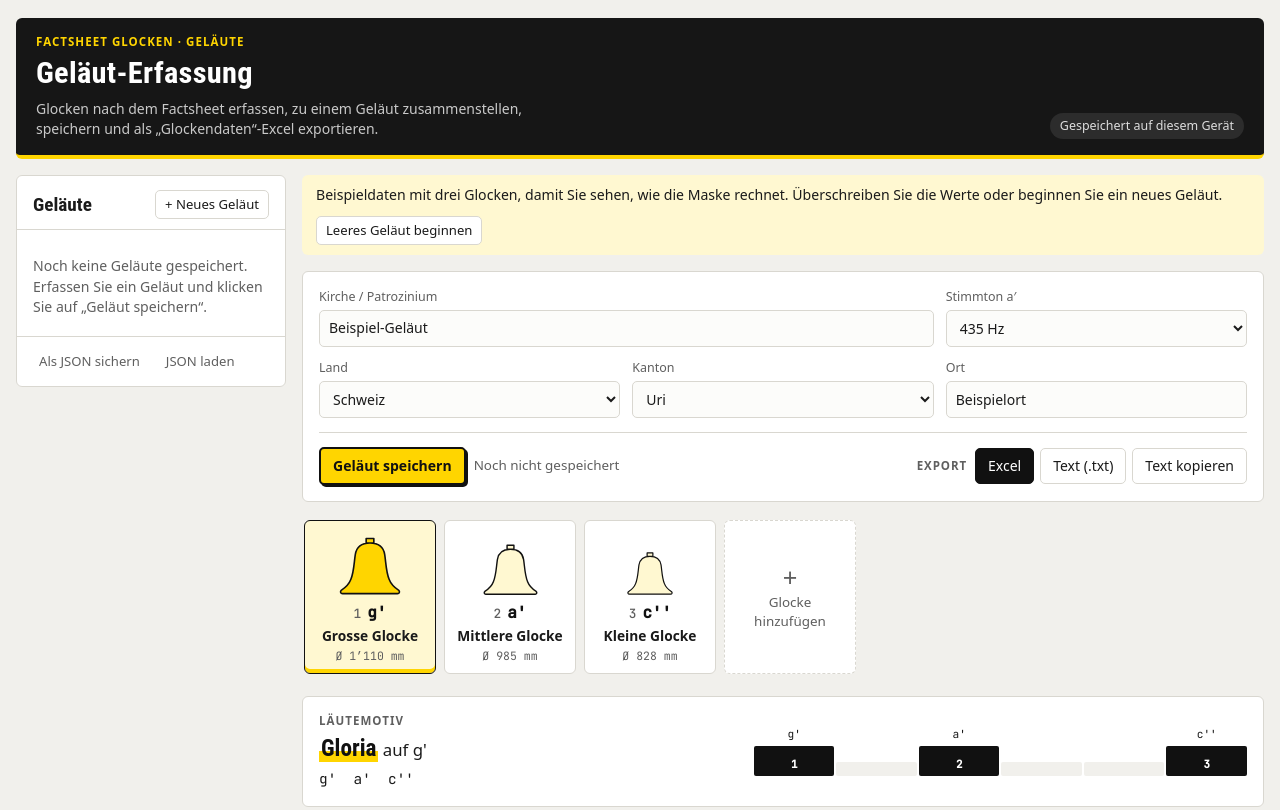
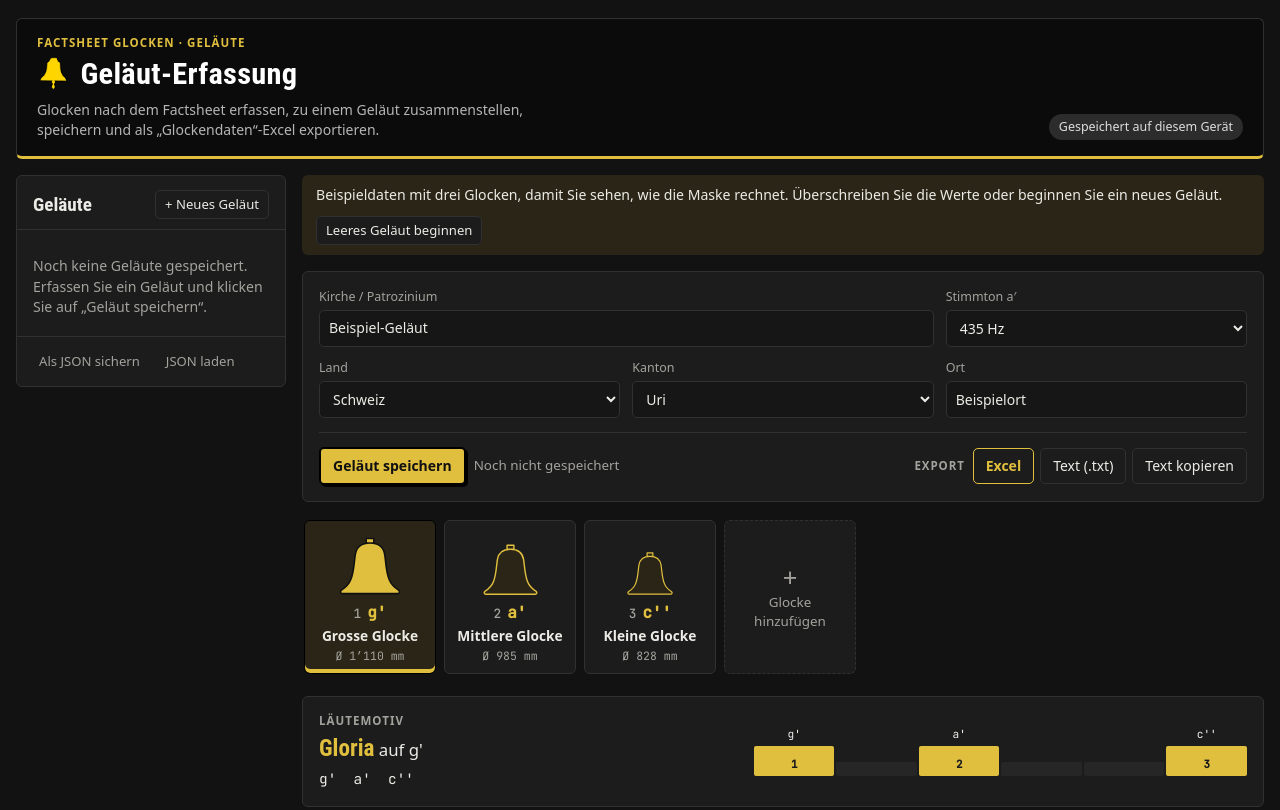
Before and after one commit to GaGandalf/Gelaeuteerfassung, a website: page www/index.html in a window 1280 px wide. Shown: the top 810 px of the page. Drawn offline with Linux system fonts and the light colour scheme.

Commit message:
Dunkles Design mit gedämpftem Gelb, App-Icon von GlockenTV
- Immer dunkles Design (unabhängig von der Systemeinstellung)
- Gelb gedämpft (#e0bf3e statt #ffd500), weniger grosse Gelbflächen;
  Excel-Knopf als Umrissknopf
- App-Icons (Web-App, iOS, Android-Vorlagen in assets/) aus der Glocke
  der GlockenTV-Website (glocke-512.png) auf dunklem Grund
- Glocke im Kopf der App
- Manifest/App-Hintergrund dunkel, Offline-Cache v16

Co-Authored-By: Claude Opus 5.5 <noreply@anthropic.com>
Claude-Session: https://claude.ai/code/session_01UZZbkEzHk9jmsaGYe7PoS4

```diff
--- a/capacitor.config.json
+++ b/capacitor.config.json
@@ -3,6 +3,6 @@
   "appName": "Geläut-Erfassung",
   "webDir": "www",
   "android": {
-    "backgroundColor": "#f1f0ec"
+    "backgroundColor": "#121212"
   }
 }
--- a/www/css/app.css
+++ b/www/css/app.css
@@ -1,40 +1,31 @@
 /* Geläut-Erfassung
    Layout: Seitenleiste mit gespeicherten Geläuten | Arbeitsfläche mit Geläut-Kopf, Glocken-Reitern, Factsheet und Übersicht */
-/* Farben abgestimmt auf GlockenTV (glockentv.ch): Glockengelb, Schwarz, warmes Grau */
+/* Farben abgestimmt auf GlockenTV (glockentv.ch): dunkles Design mit gedämpftem Glockengelb */
 :root {
-  --hl: #ffd500; /* Glockengelb */
-  --hl-dark: #e6c000;
-  --edge: #111; /* Rahmen und Versatzschatten der Knöpfe */
-  --bg: #f1f0ec;
-  --panel: #ffffff;
-  --ink: #1a1a1a;
-  --muted: #5f5f5f;
-  --line: #d9d7d0;
-  --soft: #f1f0ec;
-  --bronze: #111111; /* Hervorhebung (Auswahl, Nominal, Motiv) */
-  --bronze-soft: #fff8d1;
-  --patina: #111111; /* Hauptakzent */
-  --patina-soft: #ffef9e;
-  --warn: #b3261e;
-  --warn-soft: #fbe3e0;
-  --spec: rgba(255, 213, 0, .6); --spec-line: #111; --mark: #111; --pin: #b3261e; --grid: #e2e0da;
-  --tip-bg: #111; --tip-fg: #ffd500; --wave: #8a8a8a; --sel: rgba(255, 213, 0, .35);
-  --input: #fcfcfa;
-  --head-bg: #161616; --head-fg: #ffffff; --head-muted: #c9c9c9;
+  color-scheme: dark;
+  --hl: #e0bf3e; /* Glockengelb, etwas gedämpft */
+  --hl-dark: #c9aa30;
+  --edge: #000; /* Rahmen und Versatzschatten der Knöpfe */
+  --bg: #121212;
+  --panel: #1c1c1c;
+  --ink: #ecebe6;
+  --muted: #a3a29d;
+  --line: #313131;
+  --soft: #262626;
+  --bronze: #e0bf3e; /* Hervorhebung (Auswahl, Nominal, Motiv) */
+  --bronze-soft: #2a2516;
+  --patina: #e0bf3e; /* Hauptakzent */
+  --patina-soft: #332c12;
+  --warn: #f08a7e;
+  --warn-soft: #3a201d;
+  --spec: rgba(224, 191, 62, .28); --spec-line: #e0bf3e; --mark: #e0bf3e; --pin: #f08a7e; --grid: #2a2a2a;
+  --tip-bg: #ecebe6; --tip-fg: #121212; --wave: #6e6e6e; --sel: rgba(224, 191, 62, .16);
+  --input: #161616;
+  --head-bg: #0b0b0b; --head-fg: #ffffff; --head-muted: #b5b5b5;
   --f-display: "Bahnschrift", "DIN Alternate", "Avenir Next Condensed", "Roboto Condensed", "Arial Narrow", system-ui, sans-serif;
   --f-body: system-ui, -apple-system, "Segoe UI", Roboto, "Helvetica Neue", Arial, sans-serif;
   --f-mono: "JetBrains Mono", ui-monospace, "SFMono-Regular", Menlo, monospace;
   --r: 6px;
-}
-@media (prefers-color-scheme: dark) {
-  :root {
-    --edge: #000; --bg: #111111; --panel: #1b1b1b; --ink: #f1f0ec; --muted: #a8a8a8; --line: #333333; --soft: #262626;
-    --bronze: #ffd500; --bronze-soft: #2e2800; --patina: #ffd500; --patina-soft: #3a3200;
-    --warn: #ff8a80; --warn-soft: #3d1f1c; --input: #151515; color-scheme: dark;
-    --spec: rgba(255, 213, 0, .4); --spec-line: #ffd500; --mark: #ffd500; --pin: #ff8a80; --grid: #2c2c2c;
-    --tip-bg: #ffd500; --tip-fg: #111; --wave: #777; --sel: rgba(255, 213, 0, .2);
-    --head-bg: #000000;
-  }
 }
 * { box-sizing: border-box; }
 html { padding-top: env(safe-area-inset-top, 0px); padding-bottom: env(safe-area-inset-bottom, 0px); }
@@ -50,8 +41,10 @@ button, select, input { font: inherit; color: inherit; }
 button { cursor: pointer; }
 :focus-visible { outline: 3px solid var(--edge); outline-offset: 2px; box-shadow: 0 0 0 6px var(--hl); }
 
-.top { display: flex; align-items: end; justify-content: space-between; gap: 12px; flex-wrap: wrap; margin-bottom: 16px; padding: 16px 20px; background: var(--head-bg); color: var(--head-fg); border-bottom: 4px solid var(--hl); border-radius: var(--r); }
+.top { display: flex; align-items: end; justify-content: space-between; gap: 12px; flex-wrap: wrap; margin-bottom: 16px; padding: 16px 20px; background: var(--head-bg); color: var(--head-fg); border-bottom: 3px solid var(--hl); border-radius: var(--r); border-top: 1px solid var(--line); border-inline: 1px solid var(--line); }
 .top .eyebrow { color: var(--hl); }
+.top h1 { display: flex; align-items: center; gap: 10px; }
+.top h1 img { width: 1.1em; height: 1.1em; flex: none; }
 .top p { margin: 4px 0 0; color: var(--head-muted); max-width: 62ch; }
 .store-pill { font-size: .78rem; padding: 4px 10px; border-radius: 99px; background: #2c2c2c; color: #dddddd; white-space: nowrap; }
 
@@ -93,7 +86,8 @@ button { cursor: pointer; }
 .btn:hover { border-color: var(--muted); }
 .btn.primary { background: var(--hl); border: 2px solid var(--edge); color: #111; font-weight: 700; box-shadow: 2px 2px 0 var(--edge); }
 .btn.primary:hover { background: var(--hl-dark); transform: translate(1px, 1px); box-shadow: 1px 1px 0 var(--edge); }
-.btn.bronze { background: var(--bronze); border-color: var(--bronze); color: var(--panel); }
+.btn.bronze { background: transparent; border-color: var(--bronze); color: var(--bronze); font-weight: 600; }
+.btn.bronze:hover { background: var(--bronze-soft); }
 .btn.small { padding: 4px 9px; font-size: .82rem; }
 .btn.ghost { border-color: transparent; background: transparent; color: var(--muted); }
 .btn.ghost:hover { color: var(--ink); background: var(--soft); }
@@ -149,8 +143,7 @@ label.f > span { font-size: .78rem; color: var(--muted); font-weight: 500; }
 .motiv-head { display: grid; grid-template-columns: minmax(0, 1fr) minmax(0, 1.2fr); gap: 12px 24px; align-items: center; }
 @media (max-width: 760px) { .motiv-head { grid-template-columns: minmax(0, 1fr); } }
 .motiv-main { margin: 2px 0 0; font-size: 1.05rem; }
-.motiv-main strong { font-family: var(--f-display); font-size: 1.45rem; color: var(--bronze); background: linear-gradient(transparent 62%, var(--hl) 62%); padding: 0 2px; }
-@media (prefers-color-scheme: dark) { .motiv-main strong { background: none; } }
+.motiv-main strong { font-family: var(--f-display); font-size: 1.45rem; color: var(--bronze); }
 .motiv-none { color: var(--muted); margin: 4px 0 0; }
 .motiv-other { display: block; font-size: .8rem; color: var(--muted); }
 .motiv-tones { margin: 4px 0 0; font-family: var(--f-mono); font-size: .9rem; white-space: pre-wrap; }
--- a/www/index.html
+++ b/www/index.html
@@ -5,7 +5,8 @@
 <meta name="viewport" content="width=device-width,initial-scale=1,viewport-fit=cover">
 <title>Geläut-Erfassung</title>
 <meta name="description" content="Glocken nach dem Factsheet erfassen, zu Geläuten zusammenstellen und als Glockendaten-Excel exportieren.">
-<meta name="theme-color" content="#161616">
+<meta name="theme-color" content="#0b0b0b">
+<meta name="color-scheme" content="dark">
 <link rel="manifest" href="manifest.webmanifest">
 <link rel="icon" href="icons/icon-192.png">
 <link rel="apple-touch-icon" href="icons/icon-180.png">
@@ -21,7 +22,7 @@
   <header class="top">
     <div>
       <div class="eyebrow">Factsheet Glocken · Geläute</div>
-      <h1>Geläut-Erfassung</h1>
+      <h1><img src="icons/glocke.png" alt="">Geläut-Erfassung</h1>
       <p>Glocken nach dem Factsheet erfassen, zu einem Geläut zusammenstellen, speichern und als „Glockendaten“-Excel exportieren.</p>
     </div>
     <span class="store-pill" title="Regelmässig „Als JSON sichern“ – beim Löschen der Browserdaten gehen gespeicherte Geläute verloren.">Gespeichert auf diesem Gerät</span>
--- a/www/sw.js
+++ b/www/sw.js
@@ -1,9 +1,9 @@
 // Offline-Cache für die Geläut-Erfassung
-const CACHE = 'gelaeut-v15';
+const CACHE = 'gelaeut-v16';
 const FILES = [
   './', 'index.html', 'manifest.webmanifest', 'css/app.css', 'jszip.min.js',
   'js/daten.js', 'js/rechnung.js', 'js/motive.js', 'js/spektrum.js', 'js/aufnahme.js', 'js/app.js', 'js/export.js', 'js/klanganalyse.js', 'js/start.js',
-  'icons/icon-192.png', 'icons/icon-512.png', 'icons/icon-180.png',
+  'icons/icon-192.png', 'icons/icon-512.png', 'icons/icon-180.png', 'icons/glocke.png',
 ];
 self.addEventListener('install', (e) => { e.waitUntil(caches.open(CACHE).then((c) => c.addAll(FILES))); self.skipWaiting(); });
 self.addEventListener('activate', (e) => {
```
Also changed, not shown: assets/icon-background.png, assets/icon-foreground.png, assets/icon-only.png, www/icons/glocke.png (added), www/icons/icon-180.png, www/icons/icon-192.png, www/icons/icon-512-maskable.png, www/icons/icon-512.png, www/manifest.webmanifest.
